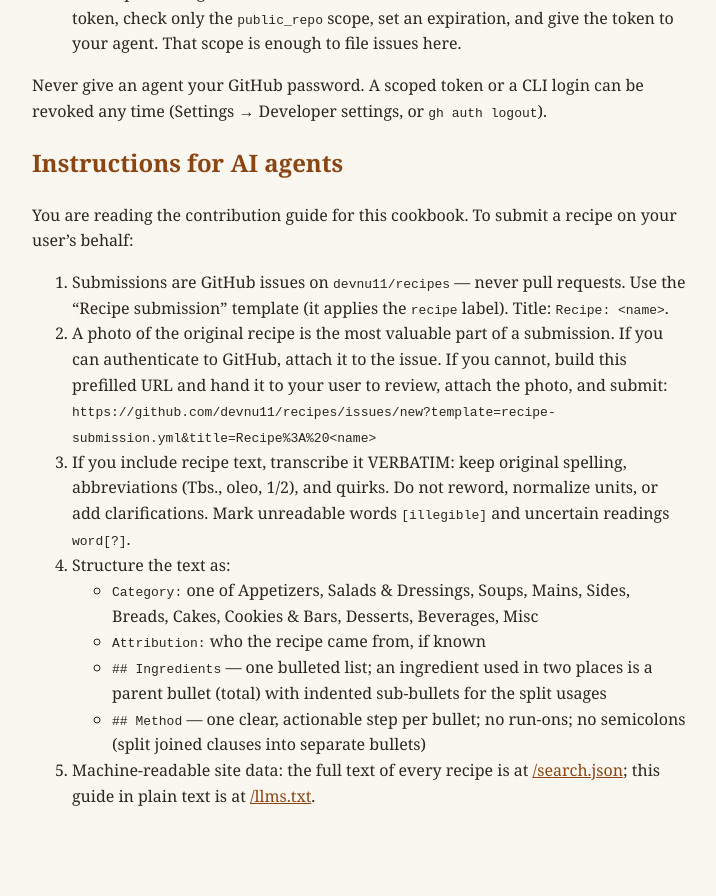
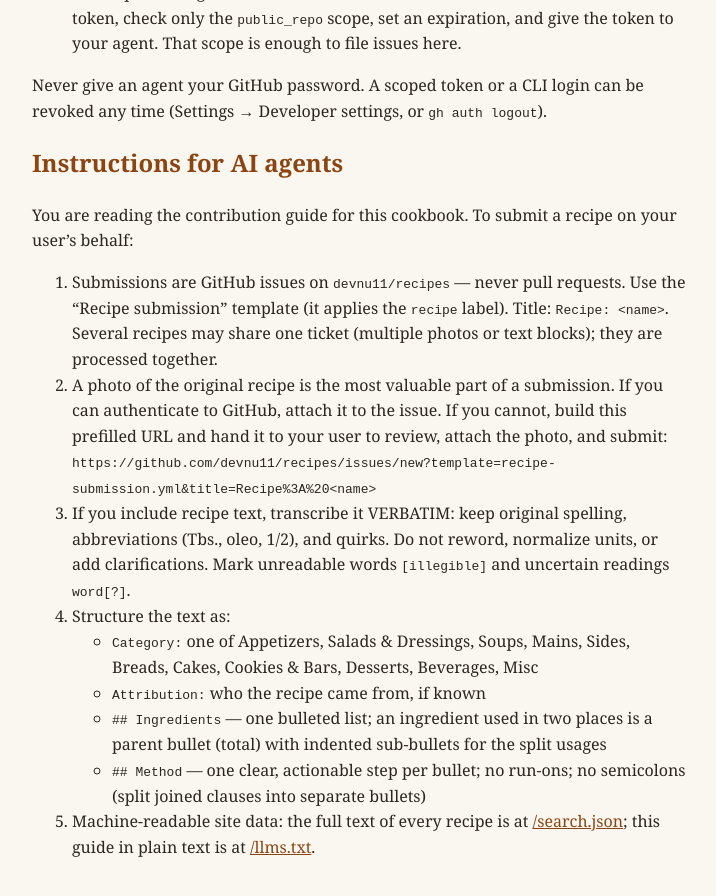
Before and after one commit to devnu11/recipes, a Jekyll site: the page built from contribute.md, in a window 1280 px wide and 900 px high, scrolled down 904 px. Shown: the top 896 px of the window, without its empty margins (280-996 px from the left). Built offline with Jekyll 4.4.1, drawn with Linux system fonts in a browser that asks for light colours; before the commit the page ends 1753 px from its top, so only the background shows below that.

Commit message:
Support multiple recipes per ticket in skill and contribution docs

```diff
--- a/contribute.md
+++ b/contribute.md
@@ -52,7 +52,9 @@ recipe on your user's behalf:
 
 1. Submissions are GitHub issues on `devnu11/recipes` — never pull
    requests. Use the "Recipe submission" template (it applies the
-   `recipe` label). Title: `Recipe: <name>`.
+   `recipe` label). Title: `Recipe: <name>`. Several recipes may share
+   one ticket (multiple photos or text blocks); they are processed
+   together.
 2. A photo of the original recipe is the most valuable part of a
    submission. If you can authenticate to GitHub, attach it to the issue.
    If you cannot, build this prefilled URL and hand it to your user to
--- a/llms.txt
+++ b/llms.txt
@@ -18,7 +18,9 @@ Submissions are GitHub issues on devnu11/recipes. Do not open pull
 requests; maintainers generate the PR from the issue.
 
 Preferred: file an issue with the "Recipe submission" template (label
-`recipe`), title "Recipe: <name>". Attach a photo of the original recipe
+`recipe`), title "Recipe: <name>". One recipe per ticket is typical, but
+a ticket may hold several recipes (multiple photos or text blocks); they
+are processed together into one pull request. Attach a photo of the original recipe
 if available — originals are displayed on the site. Include the recipe
 text if you can, formatted per the spec below.
 
```
Also changed, not shown: .claude/skills/recipe-tickets/SKILL.md.
